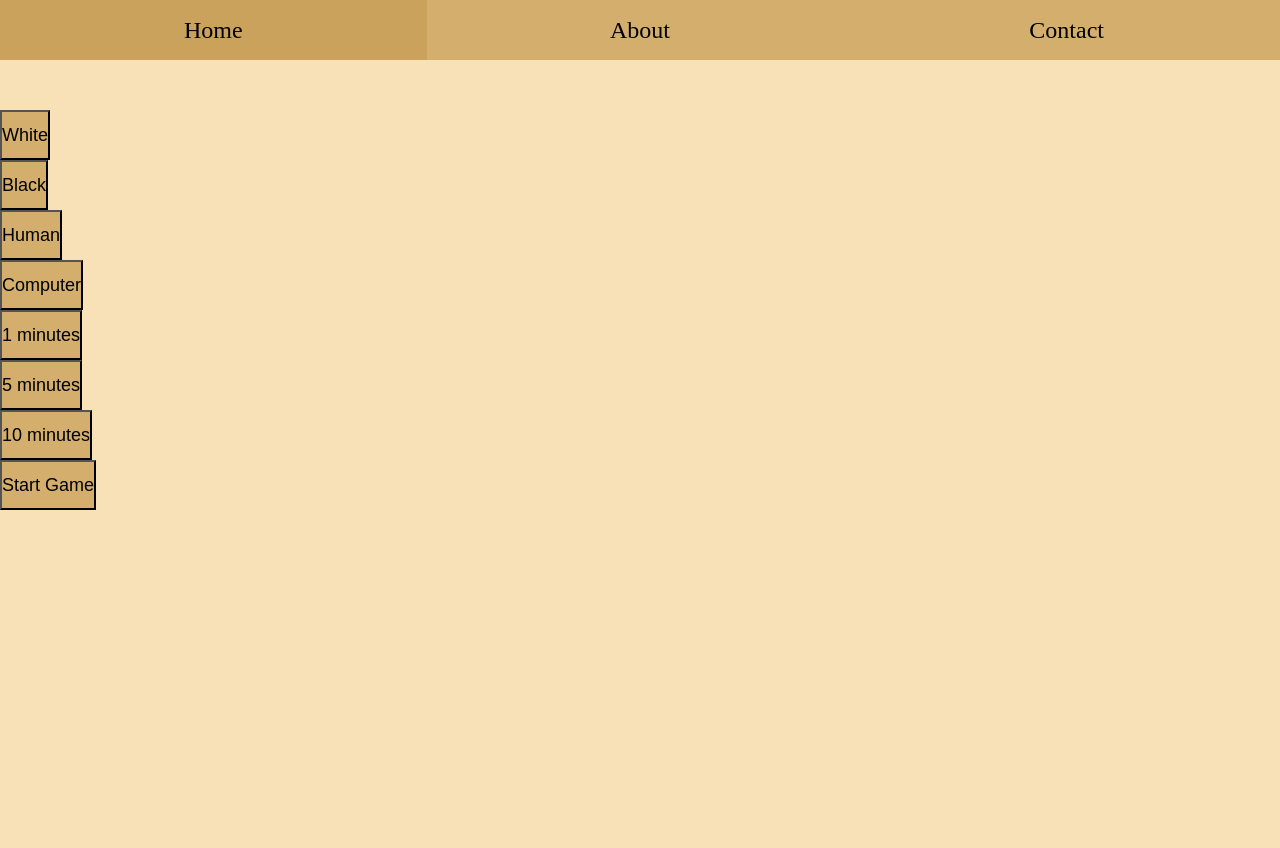
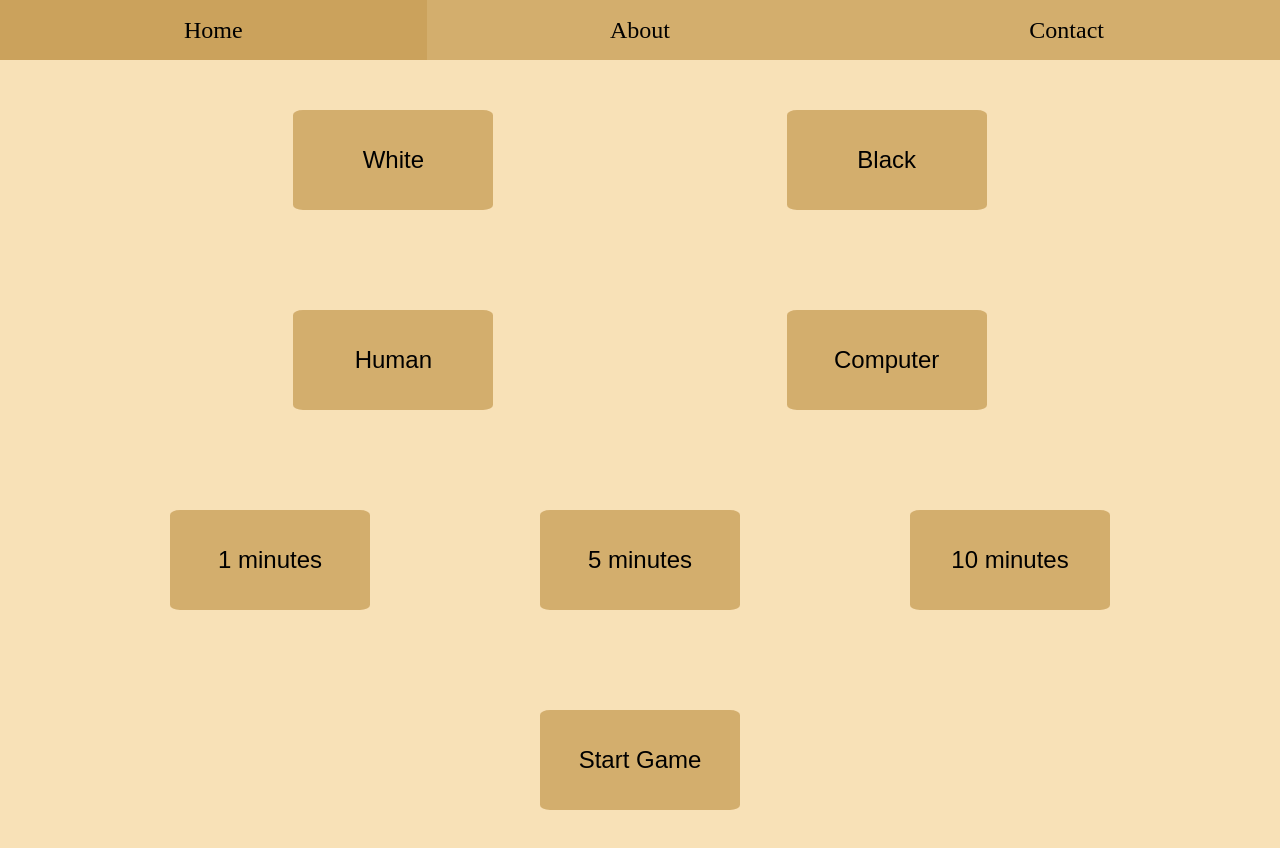
Before and after one commit to Amitbalter/chess, a React (Create React App) app: page / in a window 1280 px wide. Shown: the top 848 px of the page. Before the commit the page ends 800 px from the top, so only its background shows below. Built offline with nearby package versions, Linux system fonts and the light colour scheme.

Commit message:
styled home page

```diff
--- a/src/Components/Game.css
+++ b/src/Components/Game.css
@@ -1,8 +1,10 @@
 .game {
-    height: 500px;
+    height: 600px;
 
     display: flex;
     flex-direction: row;
+
+    margin-top: 50px;
 }
 
 .board {
--- a/src/Components/Game.jsx
+++ b/src/Components/Game.jsx
@@ -24,7 +24,7 @@ export default function Game() {
     const [displayBoard, setDisplayBoard] = useState(new board());
 
     const colors = ["white", "black"];
-    const [depth, setDepth] = useState(2);
+    const [depth, setDepth] = useState(1);
 
     const [i1, seti1] = useState(null);
     const [j1, setj1] = useState(null);
--- a/src/Components/Home.css
+++ b/src/Components/Home.css
@@ -1,18 +1,22 @@
-.navbar ul {
-    width: 300px;
-    height: 400px;
-    margin: auto;
+.home_options {
+    /* width: 500px; */
+    height: 200px;
+    /* margin: auto; */
 
     display: flex;
-    flex-direction: column;
+    flex-direction: row;
     justify-content: space-evenly;
+    align-items: center;
 
     list-style-type: none;
+
+    /* border: 3px solid green; */
 }
 
-.homepageLink {
-    flex: 1;
-    height: 50px;
+.home_option {
+    /* flex: 1; */
+    height: 50%;
+    aspect-ratio: 2;
 
     display: flex;
     justify-content: center;
@@ -21,9 +25,11 @@
     text-decoration: none;
     color: black;
     background-color: rgba(203, 162, 92, 0.8);
-    font-size: large;
+    font-size: x-large;
+    border: none;
+    border-radius: 5%;
 }
 
-.homepageLink:hover {
+.home_option:hover {
     background-color: rgb(203, 162, 92);
 }
--- a/src/Components/Home.jsx
+++ b/src/Components/Home.jsx
@@ -19,34 +19,42 @@ export default function Home() {
     return (
         <div>
             <Topbar />
-            <button onClick={() => setPlayer(0)} className="homepageLink">
+            <div className="home_options">
+                <button onClick={() => setPlayer(0)} className="home_option">
                     White
                 </button>
-            <button onClick={() => setPlayer(1)} className="homepageLink">
+                <button onClick={() => setPlayer(1)} className="home_option">
                     Black
                 </button>
-            <button onClick={() => setComputer(false)} className="homepageLink">
+            </div>
+            <div className="home_options">
+                <button onClick={() => setComputer(false)} className="home_option">
                     Human
                 </button>
-            <button onClick={() => setComputer(true)} className="homepageLink">
+                <button onClick={() => setComputer(true)} className="home_option">
                     Computer
                 </button>
-            <button onClick={() => setTime(1)} className="homepageLink">
+            </div>
+            <div className="home_options">
+                <button onClick={() => setTime(1)} className="home_option">
                     1 minutes
                 </button>
-            <button onClick={() => setTime(5)} className="homepageLink">
+                <button onClick={() => setTime(5)} className="home_option">
                     5 minutes
                 </button>
-            <button onClick={() => setTime(10)} className="homepageLink">
+                <button onClick={() => setTime(10)} className="home_option">
                     10 minutes
                 </button>
+            </div>
+            <div className="home_options">
                 {start ? (
-                <Link to={`game/${player}/${computer}/${time}`} className="homepageLink">
+                    <Link to={`game/${player}/${computer}/${time}`} className="home_option">
                         Start Game
                     </Link>
                 ) : (
-                <button className="homepageLink">Start Game</button>
+                    <button className="home_option">Start Game</button>
                 )}
+            </div>
         </div>
     );
 }
--- a/src/Components/topbar.css
+++ b/src/Components/topbar.css
@@ -3,8 +3,6 @@
 
     display: flex;
     flex-direction: row;
-
-    margin-bottom: 50px;
 }
 
 .topbar_link {
```
Lines whose indentation alone changed are shown as unchanged.
